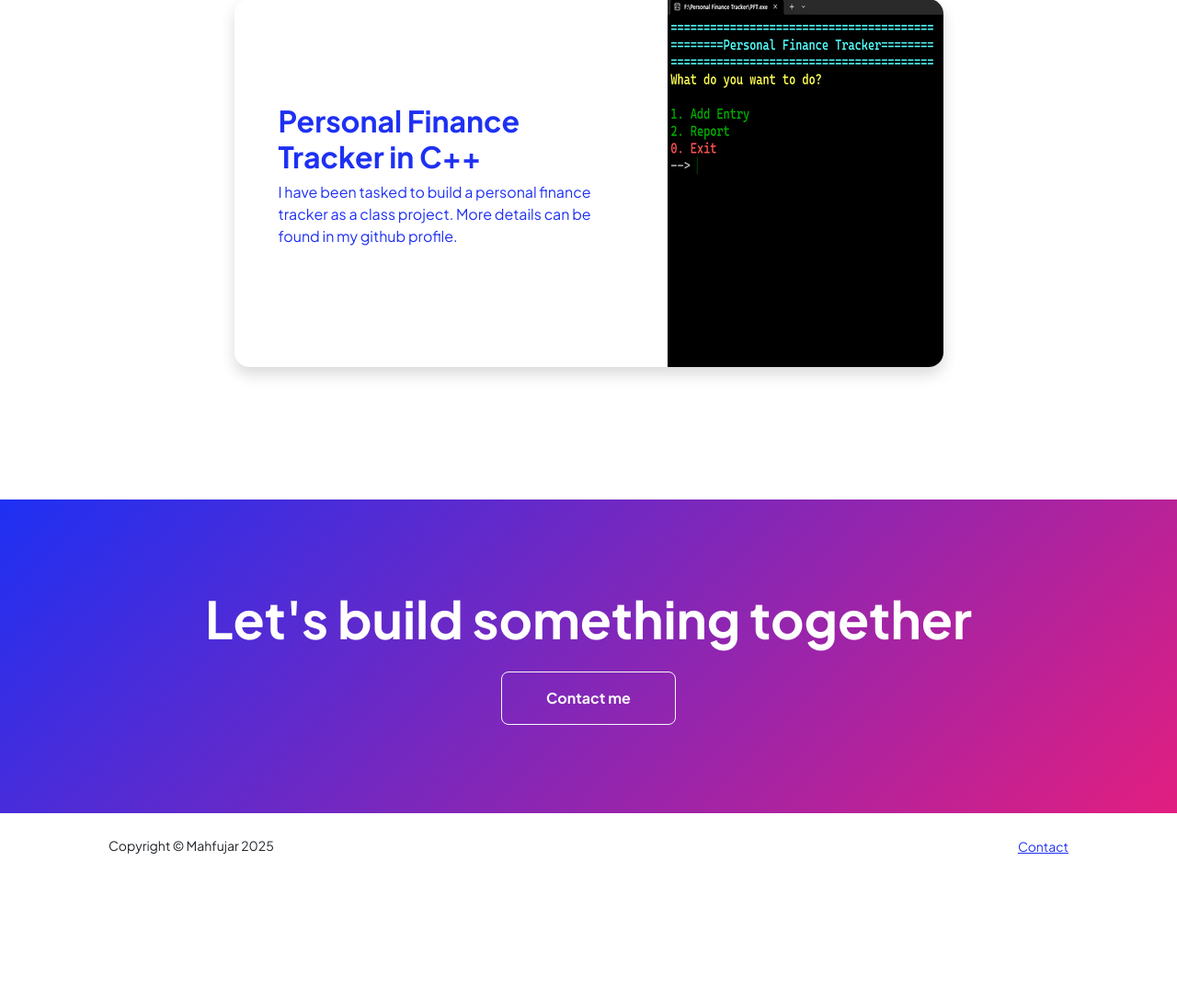
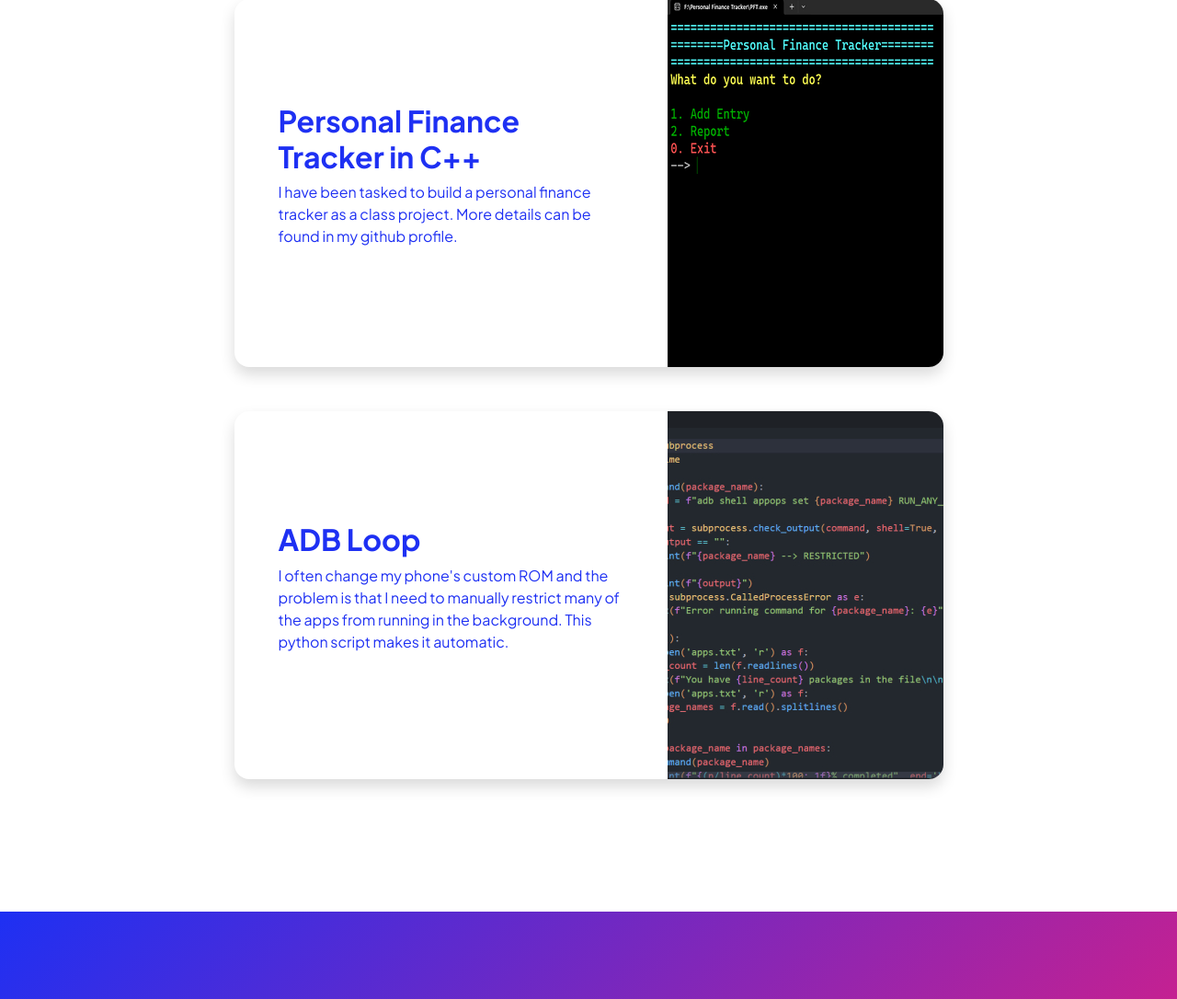
Before and after one commit to mahfujarr/MyWebsite, a Django app: page /projects/ in a window 1280 px wide. Shown: the part 675-1761 px from the top of the page at 92% size. Before the commit the page ends 1604 px from the top, so only its background shows below. Run offline with Django 5.2, Linux system fonts and the light colour scheme; some libraries are stand-ins or nearby versions.

Commit message:
Enable DEBUG mode for development and enhance project card styling in templates

```diff
--- a/Site/settings.py
+++ b/Site/settings.py
@@ -25,7 +25,7 @@ BASE_DIR = Path(__file__).resolve().parent.parent
 SECRET_KEY = 'django-insecure-3$g@f$1lu58$hqgw!$0bswqdbm#%bdu!pzu!9lp)=t2wr@=tx1'
 
 # SECURITY WARNING: don't run with debug turned on in production!
-DEBUG = False
+DEBUG = True
 
 ALLOWED_HOSTS = ['192.168.0.100',]
 
--- a/templates/projects.html
+++ b/templates/projects.html
@@ -12,7 +12,7 @@
                         <div class="col-lg-11 col-xl-9 col-xxl-8">
                             <!-- Project Card 1-->
                             <a href="https://github.com/mahfujarr/LMS" class="text-decoration-none" target = "_blank">
-                                <div class="card overflow-hidden shadow rounded-4 border-0 mb-5" style="transition: transform 0.3s;">
+                                <div class="card overflow-hidden shadow rounded-4 border-0 mb-5" style="transition: transform 0.3s, box-shadow 0.3s;">
                                     <div class="card-body p-0">
                                         <div class="d-flex align-items-center">
                                             <div class="p-5">
@@ -26,7 +26,9 @@
                             </a>
                             <style>
                                 .card:hover {
-                                    transform: translateY(-10px);
+                                    {% comment %} transform: translateY(-10px); {% endcomment %}
+                                    transform: translateX(-20px);
+                                    box-shadow: 0 10px 20px rgba(248, 71, 245, 0.58);
                                 }
                             </style>
                             <!-- Project Card 2-->
@@ -39,6 +41,20 @@
                                                 <p>I have been tasked to build a personal finance tracker as a class project. More details can be found in my github profile.</p>
                                             </div>
                                             <img class="img-fluid" src="{% static 'Home/Projects/PFT.png' %}" alt="..." />
+                                        </div>
+                                    </div>
+                                </div>
+                            </a>
+                            <!-- Project Card 2-->
+                            <a href="https://github.com/mahfujarr/ADBloop" class="text-decoration-none" target="_blank">
+                                <div class="card overflow-hidden shadow rounded-4 border-0 mb-5" style="transition: transform 0.3s;">
+                                    <div class="card-body p-0">
+                                        <div class="d-flex align-items-center">
+                                            <div class="p-5">
+                                                <h2 class="fw-bolder">ADB Loop</h2>
+                                                <p>I often change my phone's custom ROM and the problem is that I need to manually restrict many of the apps from running in the background. This python script makes it automatic.</p>
+                                            </div>
+                                            <img class="img-fluid" src="{% static 'Home/Projects/ADB.png' %}" alt="..." />
                                         </div>
                                     </div>
                                 </div>
```
Also changed, not shown: static/Home/Projects/ADB.png (added).
